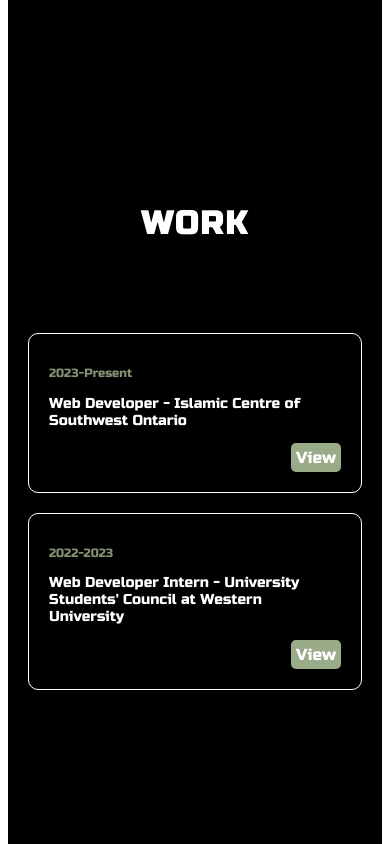
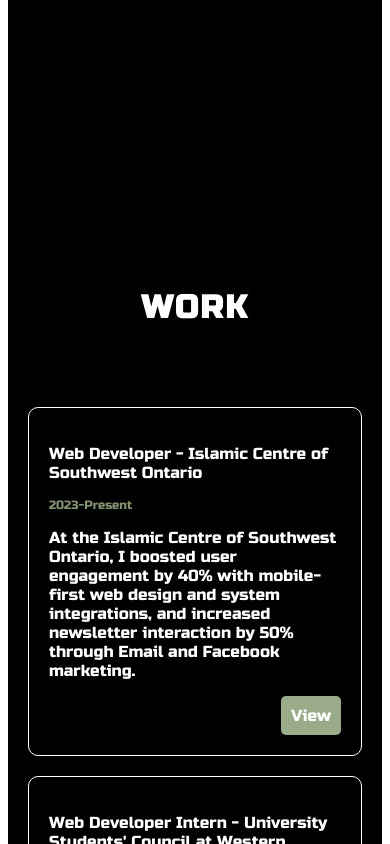
Before and after one commit to joudall/portfolio, a React (Create React App) app: page / in a window 390 px wide. Shown: the part 1156-2000 px from the top of the page. Built offline with nearby package versions, Linux system fonts and the light colour scheme.

Commit message:
description fixes

```diff
--- a/src/about/AboutSection.js
+++ b/src/about/AboutSection.js
@@ -1,11 +1,12 @@
 import React from 'react';
 import '../styles/about.css';
 
-const Position = ({ title, year, link }) => {
+const Position = ({ title, description, year, link }) => {
   return (
     <div className="work-position">
+       <p>{title}</p>
       <p className="work-year">{year}</p>
-      <p>{title}</p>
+      <p className="work-description">{description}</p>
       <a href={link} className="view-button" target="_blank" rel="noopener noreferrer">View</a>
     </div>
   );
@@ -15,7 +16,7 @@
   return (
     <section className="about-section">
       <h2 className="section-title">{title}</h2>
-      <h4 className="description">{description}</h4>
+      <p className="description">{description}</p>
       <div className="section-content">{content}</div>
       {positions && positions.map((position, index) => (
           <Position key={index} title={position.title} description={position.description} year={position.year} link={position.link} />
@@ -28,8 +29,9 @@
   const sections = [
     {
       title: 'About',
-      content: <p>Hi, I'm Joud — a soon to be Computer Science graduate from Western University with a passion for web design and user-centric solutions. My journey through hackathons and project development has shaped my skills in prototyping, research, and web app development with React and Node.js.
-        <br></br> Utilizing my technical background, I bridge the gap between design and development, enhancing user engagement through intuitive website design and effective digital marketing strategies.</p>
+      content: <p>Hi, I'm Joud — a soon to be Computer Science graduate from Western University with a passion for web design and user-centric solutions.
+        <br></br><br></br>My journey through hackathons and project development has shaped my skills in prototyping, research, and web app development.
+        <br></br><br></br>Utilizing my technical background, I bridge the gap between design and development, enhancing user engagement through intuitive website design and effective digital marketing strategies.</p>
     },
     {
       title: 'Education',
@@ -41,13 +43,13 @@
       positions: [
         {
           title: "Web Developer - Islamic Centre of Southwest Ontario",
-          description: "In my role at the Islamic Centre of Southwest Ontario, I've enhanced user engagement by 40% through comprehensive web development, including a mobile-first website design and integration of third-party systems. My efforts extend to crafting targeted email and Facebook marketing campaigns, contributing to a 50% increase in newsletter interaction, showcasing my ability to combine technical development with effective digital marketing strategies.",
+          description: "At the Islamic Centre of Southwest Ontario, I boosted user engagement by 40% with mobile-first web design and system integrations, and increased newsletter interaction by 50% through Email and Facebook marketing.",
           year: "2023-Present",
           link: "https://islamiccentre.ca/"
         },
         {
           title: "Web Developer Intern - University Students' Council at Western University",
-          description:'In my role as a Web Development Intern at the University Students’ Council at Western University, I spearheaded the comprehensive redesign of high-traffic websites, including our interactive campus map, enhancing user interaction and engagement. My hands-on approach in creating responsive design elements and content catered to various stakeholder specifications, demonstrated through a surge in engagement metrics, reflects a strong competency in both UX/UI and web development disciplines.',
+          description:'As a Web Development Intern at the University Students’ Council at Western University, I led the redesign of key websites and created an interactive building map, improving user engagement through responsive design and tailored content.',
           year: "2022-2023",
           link: "https://westernusc.ca/",
         },
@@ -70,7 +72,7 @@
   return (
      <div className="about-container">
       {sections.map((section, index) => (
-      <AboutSection key={index} title={section.title} content={section.content} positions={section.positions || section.work} />))}
+      <AboutSection key={index} title={section.title} content={section.content} description={section.description} positions={section.positions || section.work} />))}
      </div>
   );
 };
--- a/src/projects/projectsData.js
+++ b/src/projects/projectsData.js
@@ -2,7 +2,7 @@
 import bitewise from '../images/bitewise.png';
 import spellbuddy from '../images/spellbuddy.png';
 import ummah from '../images/ummah.png';
-import portfolio from '../images/portfolio.png';
+//import portfolio from '../images/portfolio.png';
 import uscmap from '../images/westernuscmap.png'
 
 const projects = {
--- a/src/styles/about.css
+++ b/src/styles/about.css
@@ -75,8 +75,4 @@
     width: auto;
     padding-bottom: 200px;
   }
-
-  .view-button {
-    padding: 5px;
-  }
 }
--- a/src/styles/title.css
+++ b/src/styles/title.css
@@ -24,7 +24,11 @@
 
 h2 {
   margin: 0;
-  font-size: 1rem;
+  font-size: 1.2rem;
+}
+
+p {
+  font-weight: normal;
 }
 
 #title_line {
@@ -61,7 +65,7 @@
   }
   h3,
   p {
-    font-size: 0.9rem;
+    font-size: 1rem;
   }
 
 }
```
